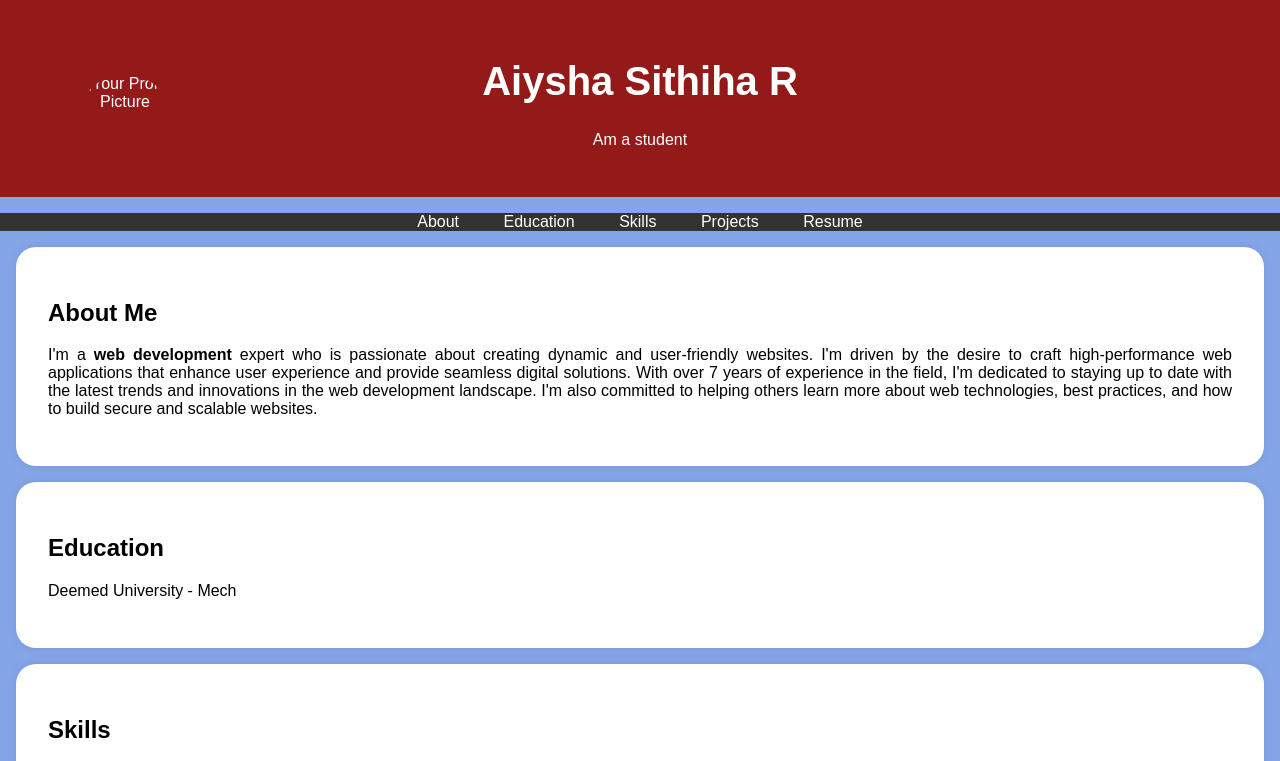
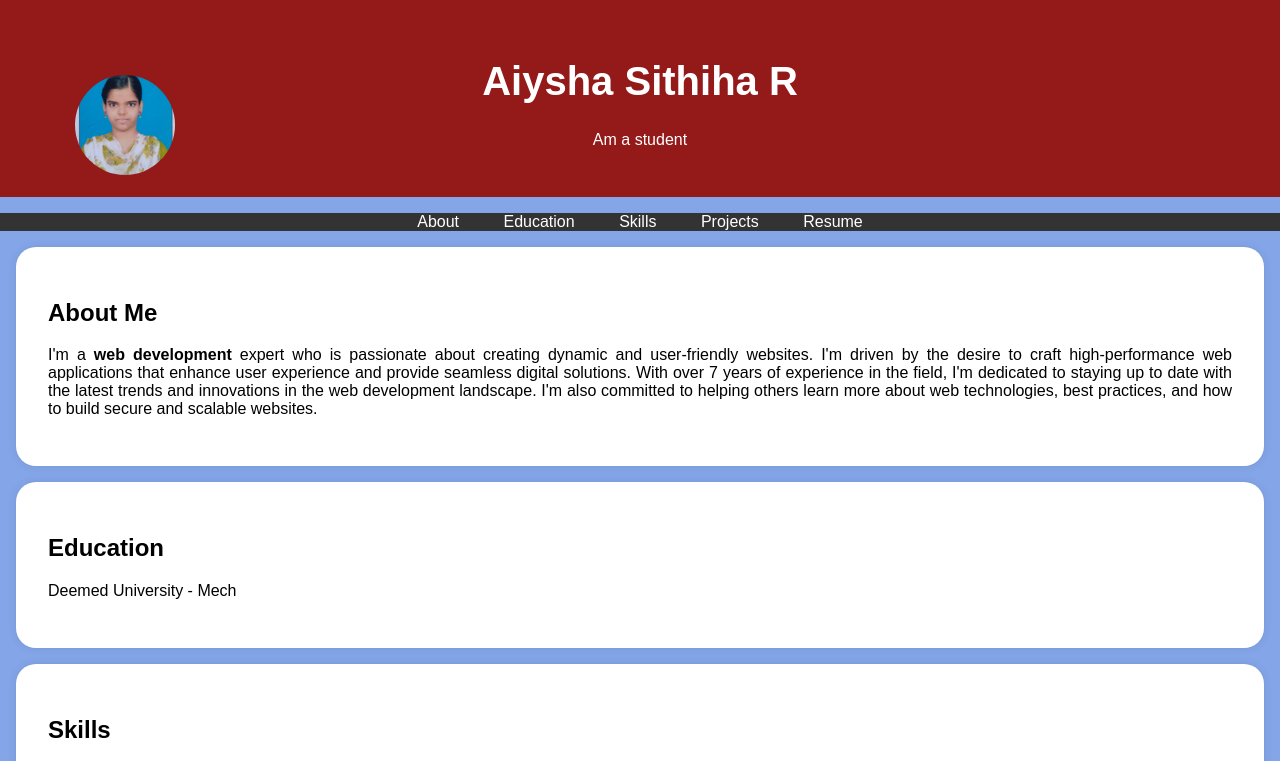
Before and after one commit to aiysha-sithiha/digital-portfolio, a plain HTML site: page index.html in a window 1280 px wide. Shown: the top 761 px of the page. Drawn offline with Linux system fonts and the light colour scheme.

Commit message:
Update index.html

```diff
--- a/index.html
+++ b/index.html
@@ -95,7 +95,7 @@
     <header>
         <div class="header-content">
             <!-- Add your profile picture here -->
-            <img src="image.jpg" alt="Your Profile Picture" class="profile-picture">
+            <img src="Image to PDF 20250331 11.30.32_1(2).jpg" alt="Your Profile Picture" class="profile-picture">
             <h1>Aiysha Sithiha R</h1>
             <p>Am a student</p>
         </div>
```
